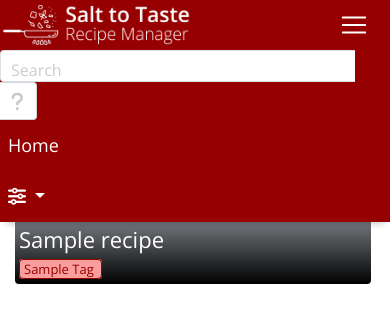
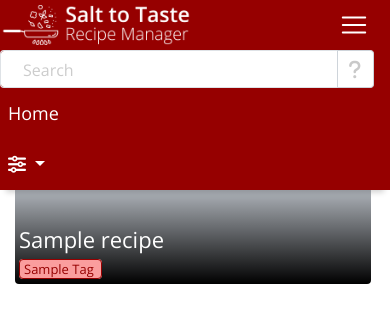
Before and after one commit to wcomartin/SaltToTaste, a Flask app: page / in a window 390 px wide, after a click that opens the changed part. Shown: the top 323 px of the page. Run offline with Flask 2, Linux system fonts and the light colour scheme; tables that the repository leaves empty hold one stand-in row (values such as "Sample post"); grey boxes marked "Sample" are stand-in pictures; some libraries are stand-ins or nearby versions.

Commit message:
Change Navbar to use form-control so that it is responsive properly and add css to adjust the taggle tags within the form-control

```diff
--- a/saltToTaste/static/css/salt_to_taste.css
+++ b/saltToTaste/static/css/salt_to_taste.css
@@ -43,6 +43,14 @@ body {
 
 .search-help a:hover {
   color: #8c4242;
+}
+
+#search-field .taggle_placeholder {
+    padding-top: 1px;
+}
+
+#search-field .taggle_list {
+    margin-top: -6px;
 }
 
 .nav-link {
--- a/saltToTaste/templates/layout.html
+++ b/saltToTaste/templates/layout.html
@@ -28,7 +28,7 @@
         <form name="search" id="search" method="post" action="/" class="my-auto d-inline w-100">
           <div class="input-group">
             <!-- <input type="text" name="search" id="search-field" class="form-control border-right-0 shadow-none" placeholder="Search" aria-label="Search" aria-describedby="search-help"> -->
-            <div id="search-field" class="input textarea border-top border-left border-bottom rounded-left"></div>
+            <div id="search-field" class="input form-control border-top border-left border-bottom rounded-left"></div>
             <div class="input-group-append">
               <span class="input-group-text border-left-0 search-help" id="search-help">
                 <a href="#" data-toggle="modal" data-target="#searchModal"><i class="fas fa-question fa-lg"></i></a>
```
